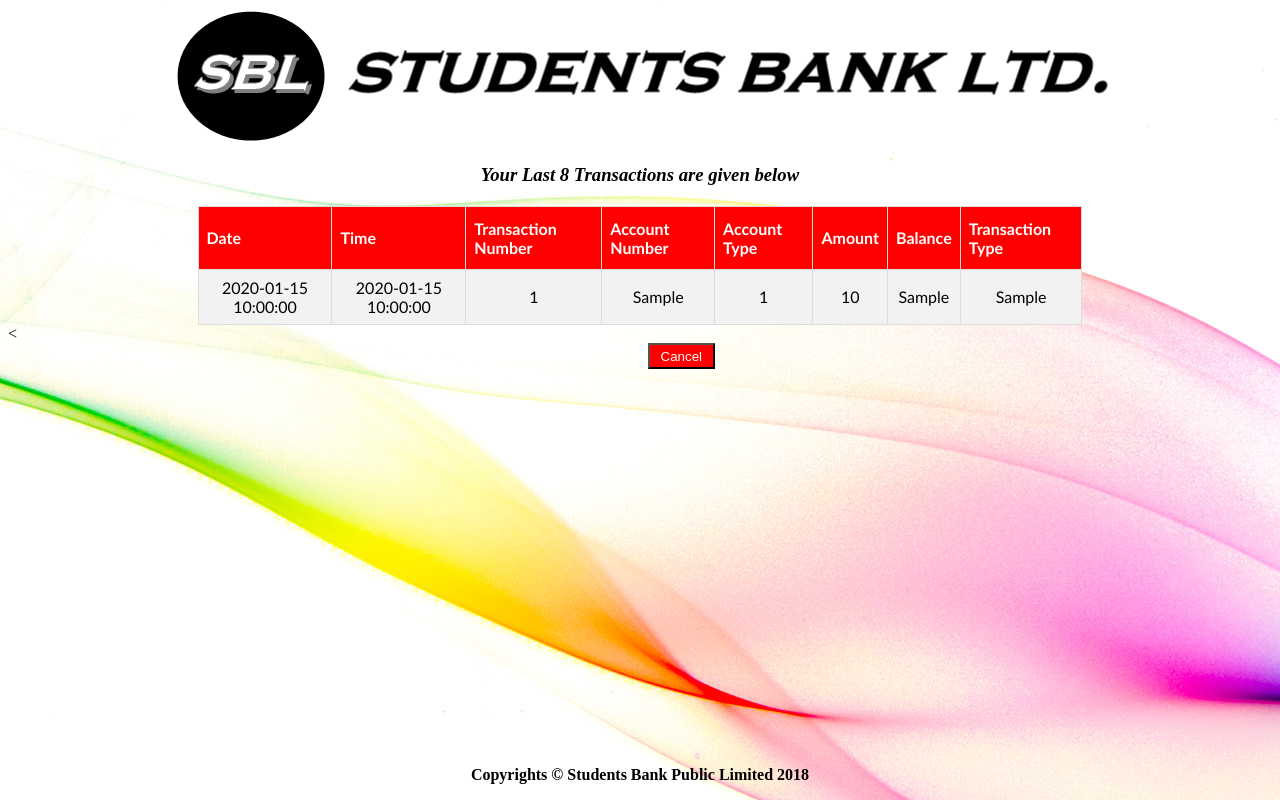
After one commit to deepak311997/ATM-Project, a PHP site: page /transaction.php in a window 1280 px wide. The commit adds this page. Run offline with PHP 8.4, Linux system fonts and the light colour scheme; the visitor is signed in with stand-in values (Sample User, id 1); tables that the repository leaves empty or names only in its code hold one stand-in row (values such as "Sample post").

Commit message:
All Done !!!

```diff
--- a/atm3a.php
+++ b/atm3a.php
@@ -31,7 +31,7 @@ button {
 <button type="submit" name="Balance">Enquire Balance</button>
 <br><br>
 </form>
-<form action="temp.html">
+<form action="transaction.php">
 <button type="submit" name="Mini Statement">Mini Statement</button>
 <br><br>
 </form>
--- /dev/null
+++ b/transaction.php
@@ -0,0 +1,96 @@
+<?php session_start()?>
+<html>
+<head>
+	<title>Mini-Statement</title>
+	<link rel="stylesheet" type="text/css" href="uitheme.css">
+	<meta name="viewport" content="width=device-width, initial-scale=1.0">
+	<link rel="shortcut icon" href="icon.png" type="image/x-icon"/>
+<style>
+#tab {
+    font-family: "Trebuchet MS", Arial, Helvetica, sans-serif;
+    border-collapse: collapse;
+    width: 70%;
+    text-align: center;
+    margin:auto;
+    margin-top:20px;
+}
+
+#tab td, #tab th {
+    border: 1px solid #ddd;
+    padding: 8px;
+}
+
+#tab tr:nth-child(even){background-color: #f2f2f2;}
+
+#tab tr:hover {background-color: #ddd;}
+
+#tab th {
+    padding-top: 12px;
+    padding-bottom: 12px;
+    text-align: left;
+    background-color: red;
+    color: white;
+}
+#abc
+{
+	color: white;
+	background-color: red;
+	 margin-left:640px;
+}
+</style>
+</head>
+<body>
+<div align="center">
+<img src="mylogo.png" alt="State Bank of India"></div>
+<?php
+$conn=mysqli_connect('localhost','root','','atm');
+$sql="select * from transaction where acc_no='$_SESSION[db_usr]' order by time DESC";
+$result=mysqli_query($conn,$sql);
+		if (mysqli_num_rows($result)>0)
+		{
+			$i=0;
+			echo "<div align='center'><h3><i>Your Last 8 Transactions are given below </i></h3></div>";
+			echo "<table id=tab>
+			<tr>
+				<th>Date</th>
+				<th>Time</th>
+				<th>Transaction Number</th>
+				<th>Account Number</th>
+				<th>Account Type</th>
+				<th>Amount</th>
+				<th>Balance</th>
+				<th>Transaction Type</th>
+			</tr>";
+			while($row=mysqli_fetch_assoc($result))
+			{
+				if($i<8)
+				{
+				echo "<tr>
+						<td>".$row["date"]."</td>
+						<td>".$row["time"]."</td>
+						<td>".$row["t_id"]."</td>
+						<td>".$row["acc_no"]."</td>
+						<td>".$row["account_type"]."</td>
+						<td>".$row["t_amount"]."</td>
+						<td>".$row["t_balance"]."</td>
+						<td>".$row["t_type"]."</td>
+					</tr>";
+					$i++;
+				}
+			}
+			echo "</table><"."<br>";
+			echo "<form action='index.php'>
+				<button id= 'abc' type='submit' style='width: 05em; height: 2em;'>Cancel</button>
+				</form>";
+		}
+		else
+		{
+			echo "<div align='center' style='margin-top:110px;'><h2><i>There are No Recent Transactions !!</i></h2></div>";
+			echo "<form action='index.php'>
+				<button id= 'abc' type='submit' style='width: 05em; height: 2em;'>Cancel</button>
+					</form>";
+		}
+?>
+</body>
+<footer><b>Copyrights &copy; Students Bank Public Limited 2018</b></footer>
+</html>
--- /dev/null
+++ b/try.php
@@ -0,0 +1,5 @@
+<?php
+date_default_timezone_set("Asia/Calcutta");
+echo date("H:i:s");
+
+?>
```
Also changed, not shown: deposit_check_current.php (+6 -9 lines), deposit_check_savings.php (+6 -9 lines), withdrawal_check_current.php (+6 -9 lines), withdrawal_check_savings.php (+6 -9 lines).
